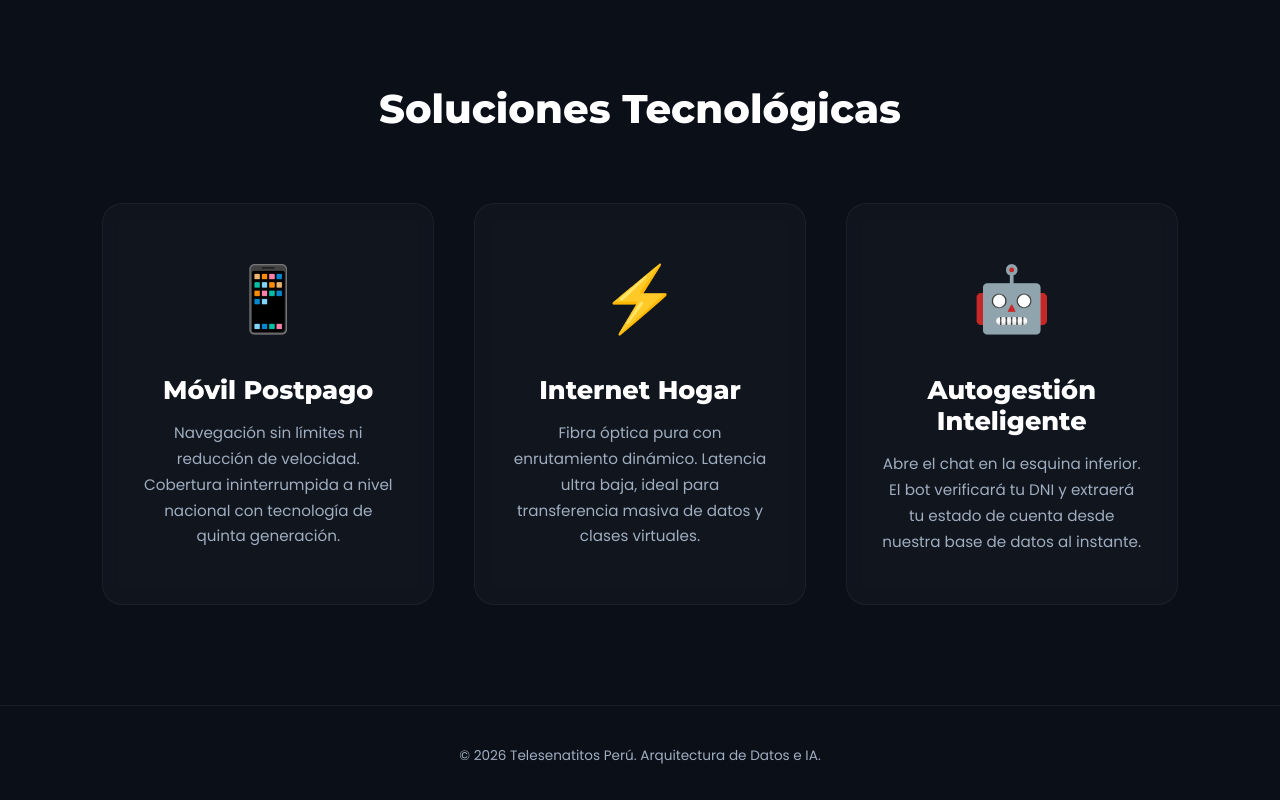
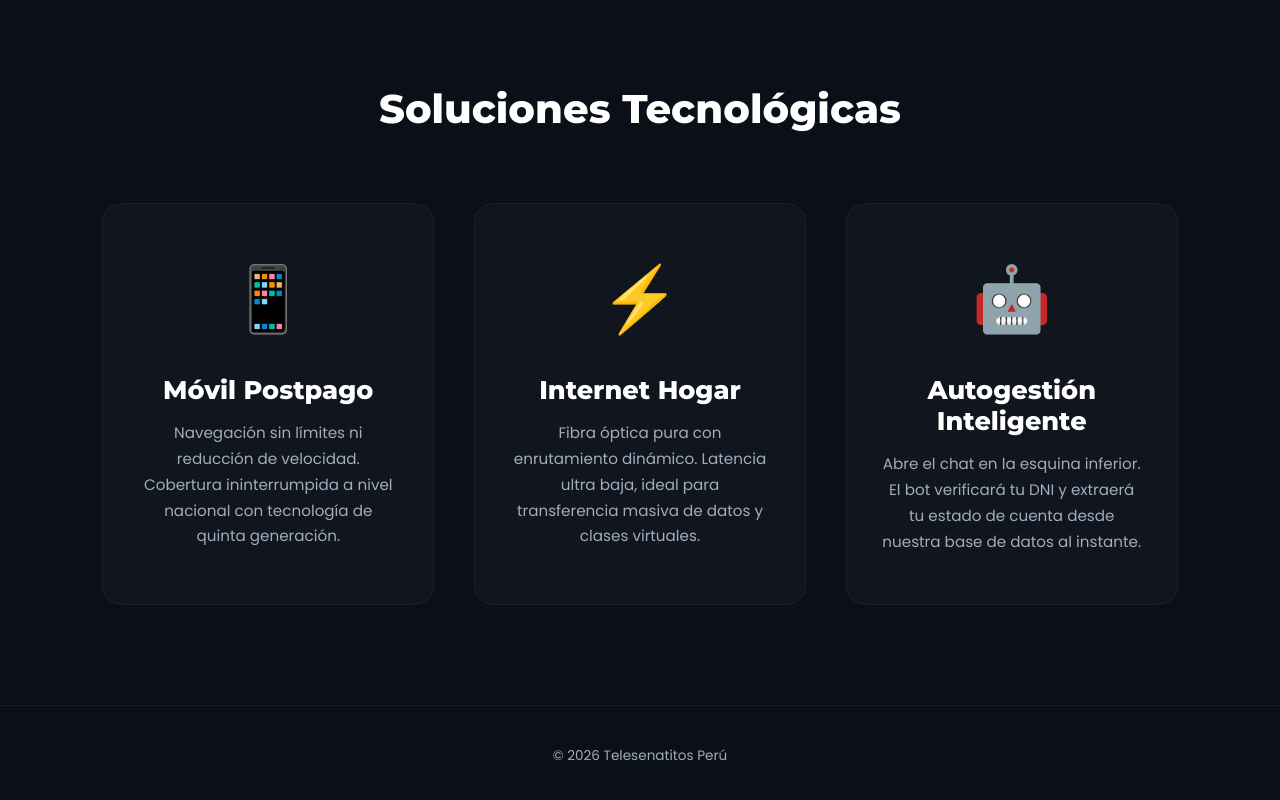
Before and after one commit to saicourpi/telesenatitos_bot, a plain HTML site: page index.html in a window 1280 px wide. Shown: the part 816-1616 px from the top of the page. Drawn offline with Linux system fonts and the light colour scheme.

```diff
--- a/index.html
+++ b/index.html
@@ -228,7 +228,7 @@
     </section>
 
     <footer>
-        <p>&copy; 2026 Telesenatitos Perú. Arquitectura de Datos e IA.</p>
+        <p>&copy; 2026 Telesenatitos Perú </p>
     </footer>
 
     <!-- SCRIPT INTACTO DE IBM WATSON ASSISTANT -->
```
